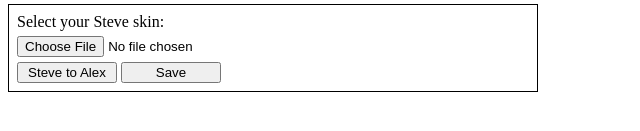
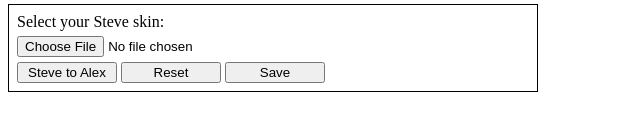
Before and after one commit to stegripe/minecraft-skin-converter, a website: page index.html in a window 1280 px wide. Both pictures are taken after a click on the button "Steve to Alex". Shown: the part 539-670 px from the top of the page, without its empty margins (0-640 px from the left). Drawn offline with Linux system fonts and the light colour scheme.

Commit message:
feat: add reset button

```diff
--- a/app.js
+++ b/app.js
@@ -5,6 +5,7 @@
     var imgElem = document.getElementById("imgElem");
     var s2aButton = document.getElementById("s2aButton");
     var saveButton = document.getElementById("saveButton");
+    var resetButton = document.getElementById("resetButton");
     var downloadAnchor = document.getElementById("downloadAnchor");
     var canvas = document.getElementById("canvas");
     var ctx = canvas.getContext("2d");
@@ -14,6 +15,7 @@
     imgElem.addEventListener("load", loadImg2Canvas);
     s2aButton.addEventListener("click", s2a);
     saveButton.addEventListener("click", saveImg2File);
+    resetButton.addEventListener("click", loadFile2Img);
 
     function loadFile2Img(file) {
         var file = fileElem.files[0];
@@ -44,6 +46,7 @@
         loadCanvas2Img();
         saveButton.value = "Save";
         saveButton.disabled = false;
+        resetButton.disabled = false;
     }
 
     function saveImg2File() {
--- a/index.html
+++ b/index.html
@@ -18,6 +18,7 @@
         <input type="file" id="fileElem" accept="image/png">
         <br />
         <input type="button" id="s2aButton" value="Steve to Alex">
+        <input type="button" id="resetButton" value="Reset" disabled>
         <input type="button" id="saveButton" value="Save" disabled>
     </form>
     <canvas id="canvas" class="pixelart hidden" alt="Skin canvas"></canvas>
```
